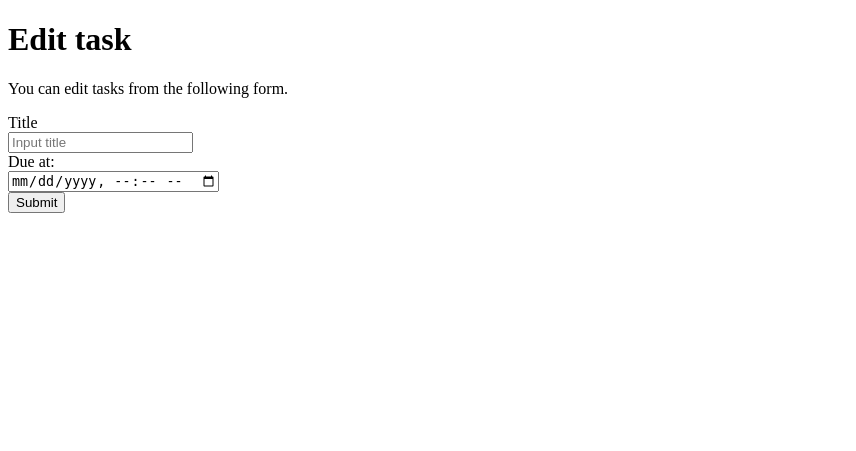
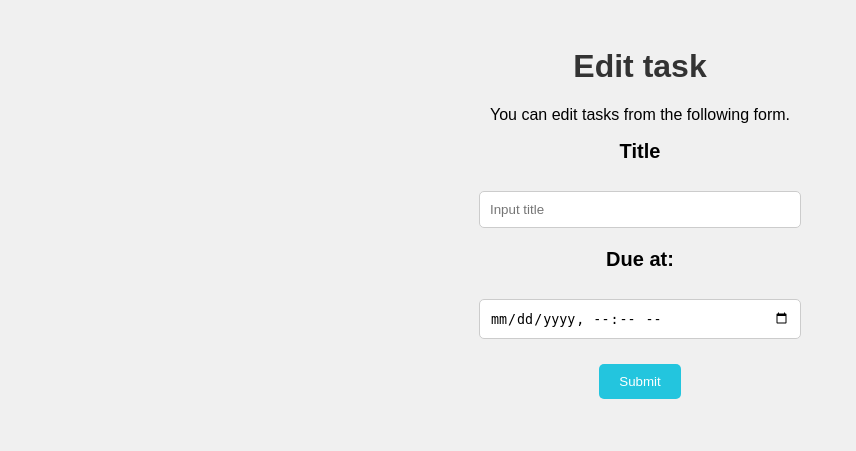
Before and after one commit to ReijiNishikawa/django-kesseki-test, a Django app: template todo/templates/todo/edit.html in a window 1280 px wide. Shown: the top 451 px of the page, without its empty margins (0-856 px from the left). Run offline with Django 3.2, Linux system fonts and the light colour scheme; the template is opened without the code that fills it, so the values that code supplies are empty.

Commit message:
css追加しました

```diff
--- /dev/null
+++ b/todo/static/todo/style.css
@@ -0,0 +1,41 @@
+body {
+    background-color: #f0f0f0;
+    font-family: Arial, sans-serif;
+    text-align: center;
+    padding: 20px;
+}
+h1 {
+    color: #333;
+    margin-top: 20px;
+
+}
+label {
+    display: block;
+    margin: 10px 0;
+    font-weight: bold;
+    font-size: 20px;
+}
+input {
+    width: 300px;
+    padding: 10px;
+    border: 1px solid #ccc;
+    border-radius: 5px;
+    margin-bottom: 10px;
+}
+button {
+    background-color: #23c5de;
+    color: white;
+    padding: 10px 20px;
+    border: none;
+    border-radius: 5px;
+    cursor: pointer;
+    margin: 15px;
+    transition: background-color 0.3s, transform 0.2s;
+}
+button:hover {
+    background-color: #0f7bc9;
+    transform: scale(1.05);
+}
+button:active {
+    transform: scale(0.98);
+}
--- a/todo/templates/todo/edit.html
+++ b/todo/templates/todo/edit.html
@@ -4,6 +4,7 @@
 
   <head>
     <title>To Do Application</title>
+    <link rel="stylesheet" href="{% static 'todo/style.css' %}">
     <meta charset="UTF-8">
     <meta name="author" content="INIAD">
   </head>
```
